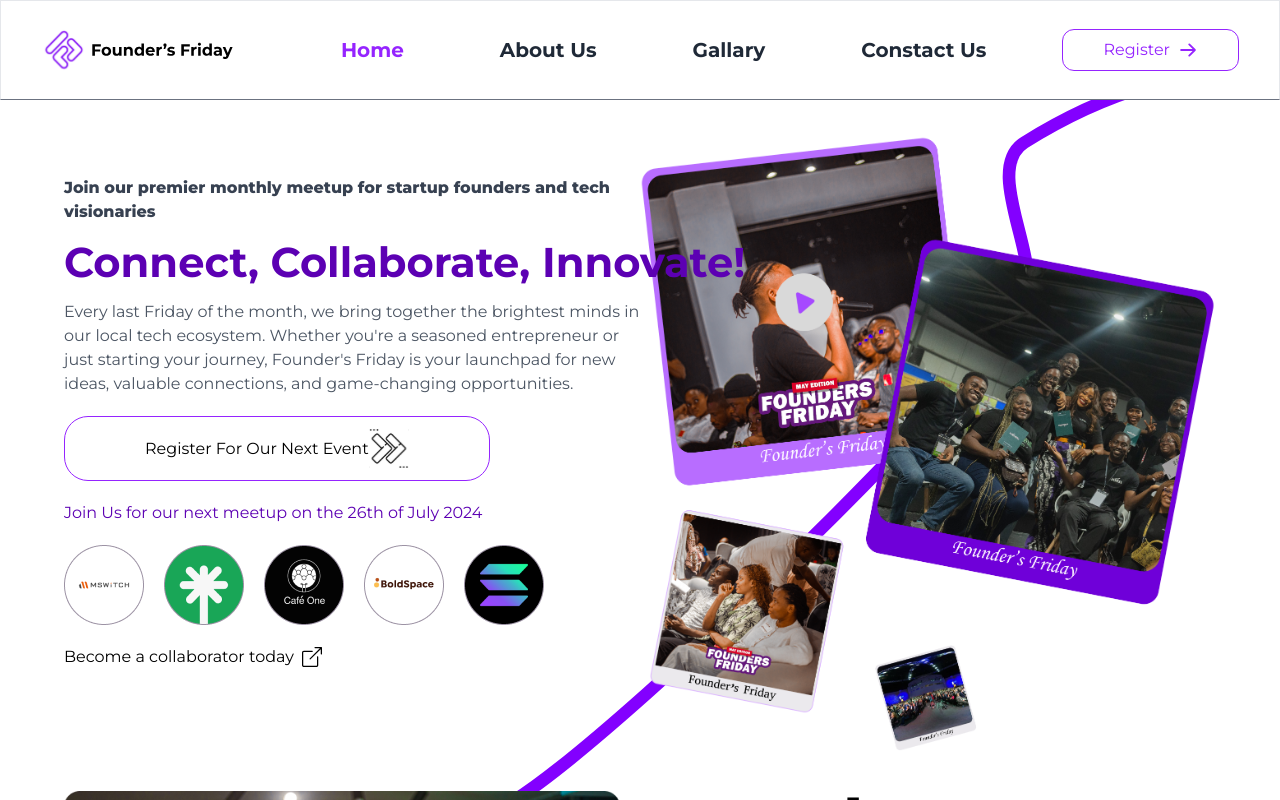
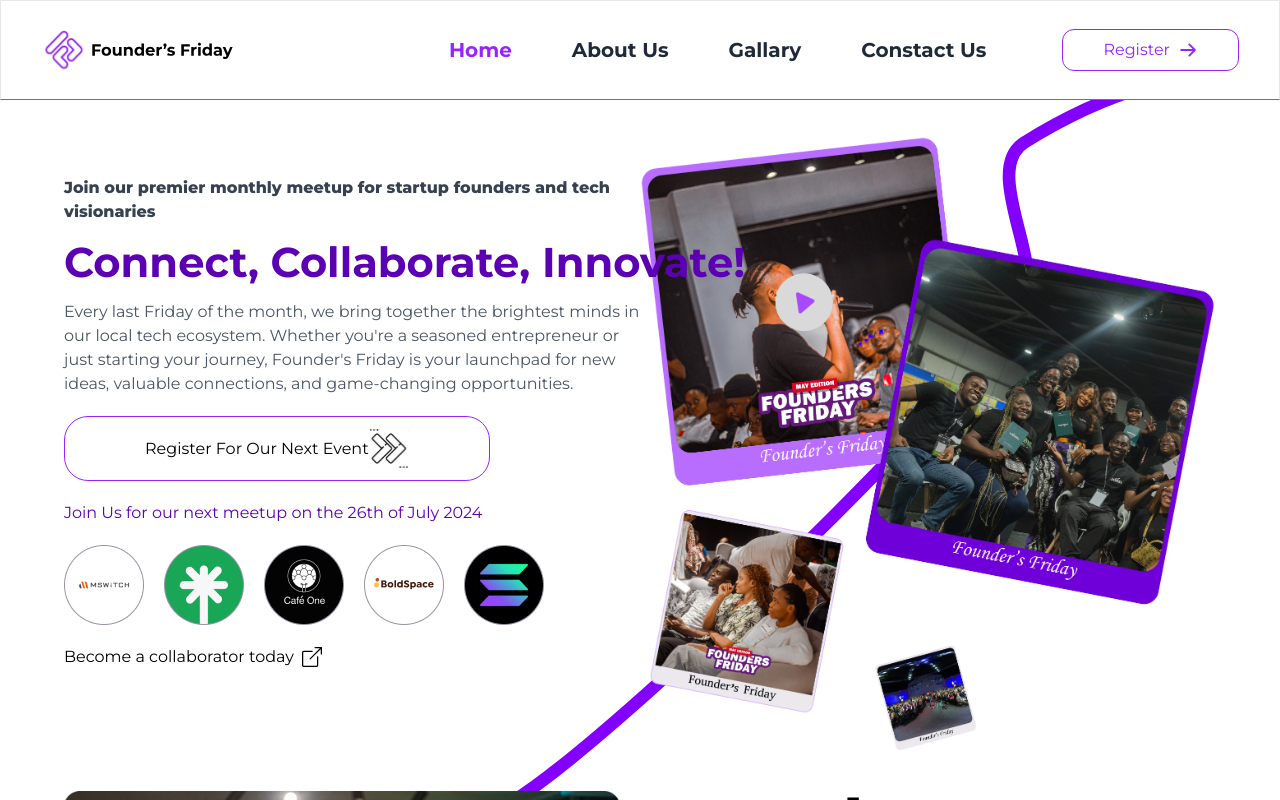
Before and after one commit to Lawanaji/Founder-s, a React (Vite) app: page / in a window 1280 px wide. Built offline with nearby package versions, Linux system fonts and the light colour scheme.

Commit message:
fix bugs

```diff
--- a/src/components/navigation/NavLink.tsx
+++ b/src/components/navigation/NavLink.tsx
@@ -45,7 +45,7 @@ const NavLinkComponent = ({ isMenuOpen}: Props) => {
       );
     };
   return (
-    <ul   className={`absolute md:static left-0 w-full md:w-auto bg-white md:flex md:items-center md:justify-between md:gap-14 transition-all duration-300 ease-in-out ${
+    <ul   className={`absolute md:static left-0 w-full md:w-auto bg-white md:flex md:items-center md:justify-between md:gap-5 transition-all duration-300 ease-in-out ${
         isMenuOpen ? 'block' : 'hidden'
       }`}>
 
@@ -54,15 +54,7 @@ const NavLinkComponent = ({ isMenuOpen}: Props) => {
             <NavLink nav={item} />
           </li>
         ))}
-          <li className="text-center py-2 md:py-0">
-            <Link
-              to="/register"
-              className="px-10 py-2 flex justify-center items-center gap-2 border border-primaryColor text-primaryColor rounded-xl transition"
-            >
-              Register
-              <ArrowRight  size={20} weight="bold" />
-            </Link>
-          </li>
+
     </ul>
   )
 }
--- a/src/components/navigation/Navigation.tsx
+++ b/src/components/navigation/Navigation.tsx
@@ -1,6 +1,7 @@
 import { useState } from 'react';
 import logo from '../../assets/img/Frame 8.svg';
-
+import { Link} from 'react-router-dom';
+import { ArrowRight } from '@phosphor-icons/react';
 import NavLinkComponent from './NavLink';
 const Navigation = () => {
   const [isMenuOpen, setIsMenuOpen] = useState(false);
@@ -37,7 +38,15 @@ const Navigation = () => {
           }`}
         >
           <NavLinkComponent isMenuOpen={true} />
-
+          <li className="text-center py-2 md:py-0">
+            <Link
+              to="/register"
+              className="px-10 py-2 flex justify-center items-center gap-2 border border-primaryColor text-primaryColor rounded-xl transition"
+            >
+              Register
+              <ArrowRight  size={20} weight="bold" />
+            </Link>
+          </li>
         </ul>
       </nav>
     </div>
```
